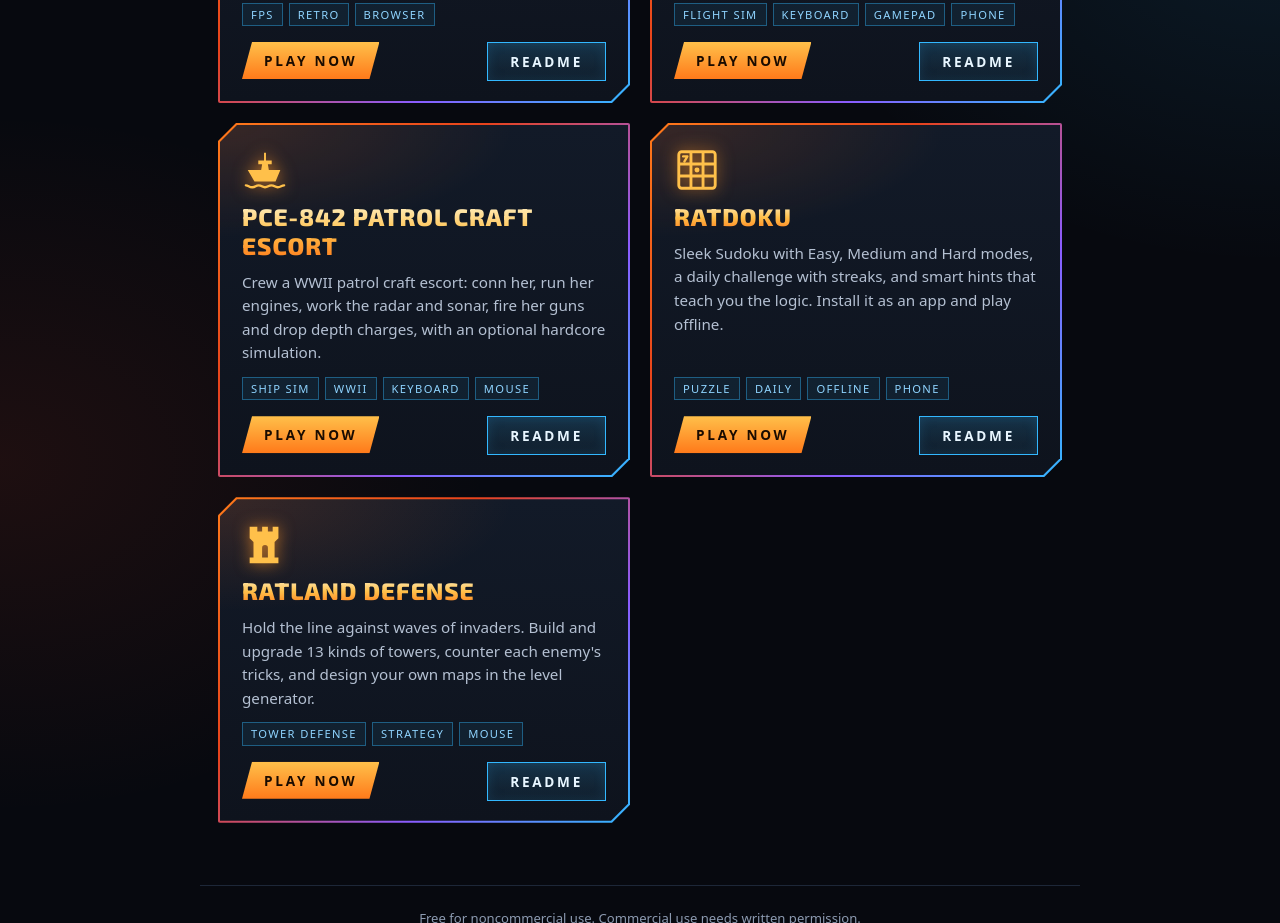
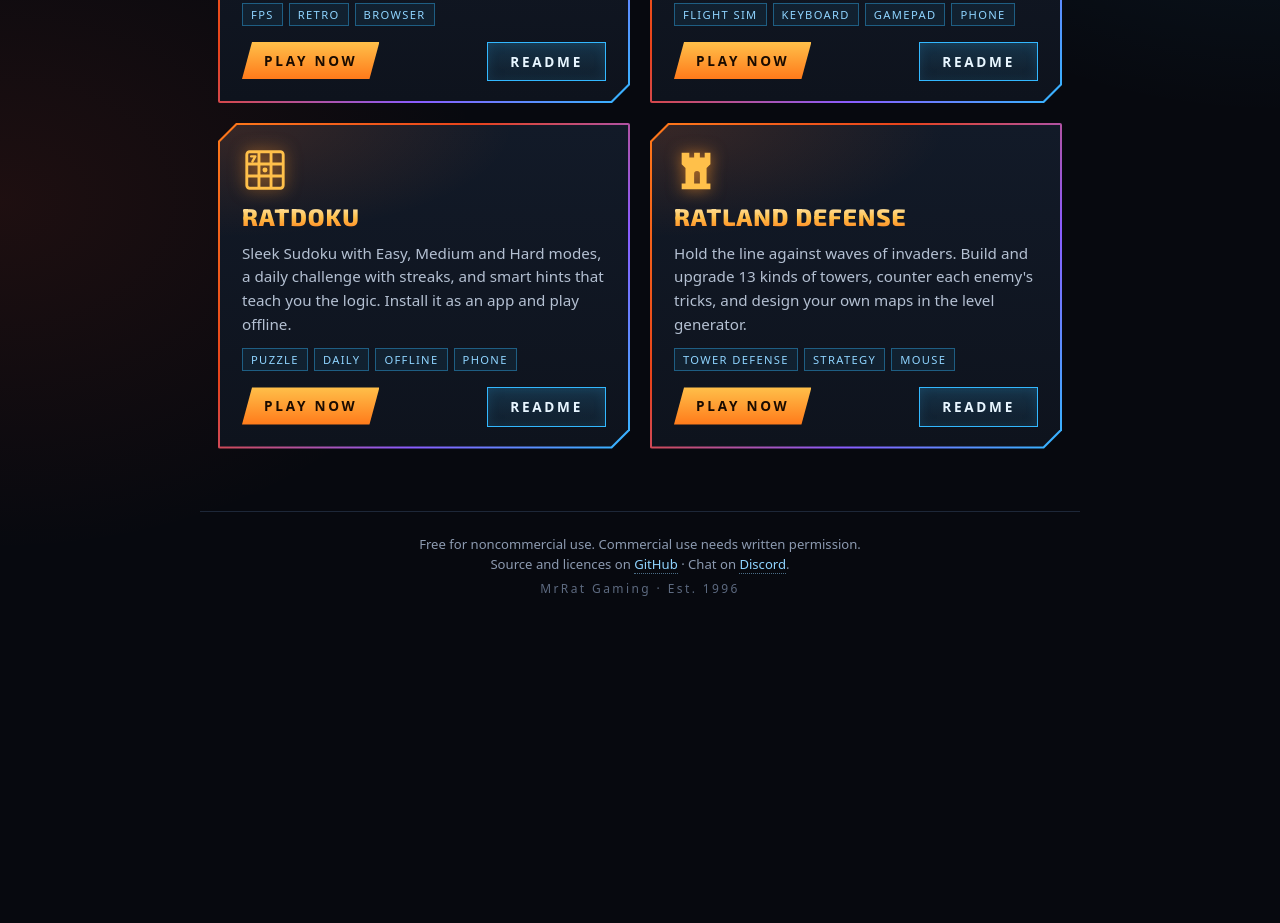
Before and after one commit to MisterRat/MisterRat.github.io, a plain HTML site: page index.html in a window 1280 px wide. Shown: the part 818-1741 px from the top of the page. After the commit the page ends 1457 px from the top, so only its background shows below. Drawn offline with Linux system fonts and the light colour scheme.

Commit message:
Remove the PCE-842 card: the game is in alpha, not ready for the site
Co-Authored-By: Claude Opus 5.5 <noreply@anthropic.com>
Claude-Session: https://claude.ai/code/session_01GqtnZ3PNUmEjncmYNMpJLT

```diff
--- a/index.html
+++ b/index.html
@@ -155,15 +155,6 @@ footer .est{display:block; margin-top:6px; letter-spacing:.2em; font-size:.75rem
     </div>
     <div class="card">
       <div class="in">
-        <svg class="ico" viewBox="0 0 48 48" fill="currentColor" aria-hidden="true"><path d="M23 6h2v8h6v4h-4l1 6h12l-5 12H13L6 24h14l1-6h-4v-4h6z"/><path d="M4 40c3 0 3 2 6.7 2s3.3-2 6.7-2 3.3 2 6.6 2 3.3-2 6.7-2 3.3 2 6.6 2 3.7-2 6.7-2" fill="none" stroke="currentColor" stroke-width="2.4" stroke-linecap="round"/></svg>
-        <h2><a class="stretch" href="PCE-842_Patrol_Craft/">PCE-842 Patrol Craft Escort</a></h2>
-        <p>Crew a WWII patrol craft escort: conn her, run her engines, work the radar and sonar, fire her guns and drop depth charges, with an optional hardcore simulation.</p>
-        <div class="chips"><span>Ship sim</span><span>WWII</span><span>Keyboard</span><span>Mouse</span></div>
-        <div class="actions"><a class="play" href="PCE-842_Patrol_Craft/">Play now</a><a class="readme" href="https://github.com/MisterRat/PCE-842_Patrol_Craft#readme" target="_blank" rel="noopener noreferrer">README</a></div>
-      </div>
-    </div>
-    <div class="card">
-      <div class="in">
         <svg class="ico" viewBox="0 0 48 48" fill="none" stroke="currentColor" stroke-width="3" aria-hidden="true"><rect x="5" y="5" width="38" height="38" rx="3"/><path d="M17.7 5v38M30.3 5v38M5 17.7h38M5 30.3h38"/><path d="M9.5 9.8h4.5l-3.2 5.4" stroke-width="2.4" stroke-linecap="round" stroke-linejoin="round"/><circle cx="24" cy="24" r="2.6" fill="currentColor" stroke="none"/></svg>
         <h2><a class="stretch" href="RatDoku/">RatDoku</a></h2>
         <p>Sleek Sudoku with Easy, Medium and Hard modes, a daily challenge with streaks, and smart hints that teach you the logic. Install it as an app and play offline.</p>
```
